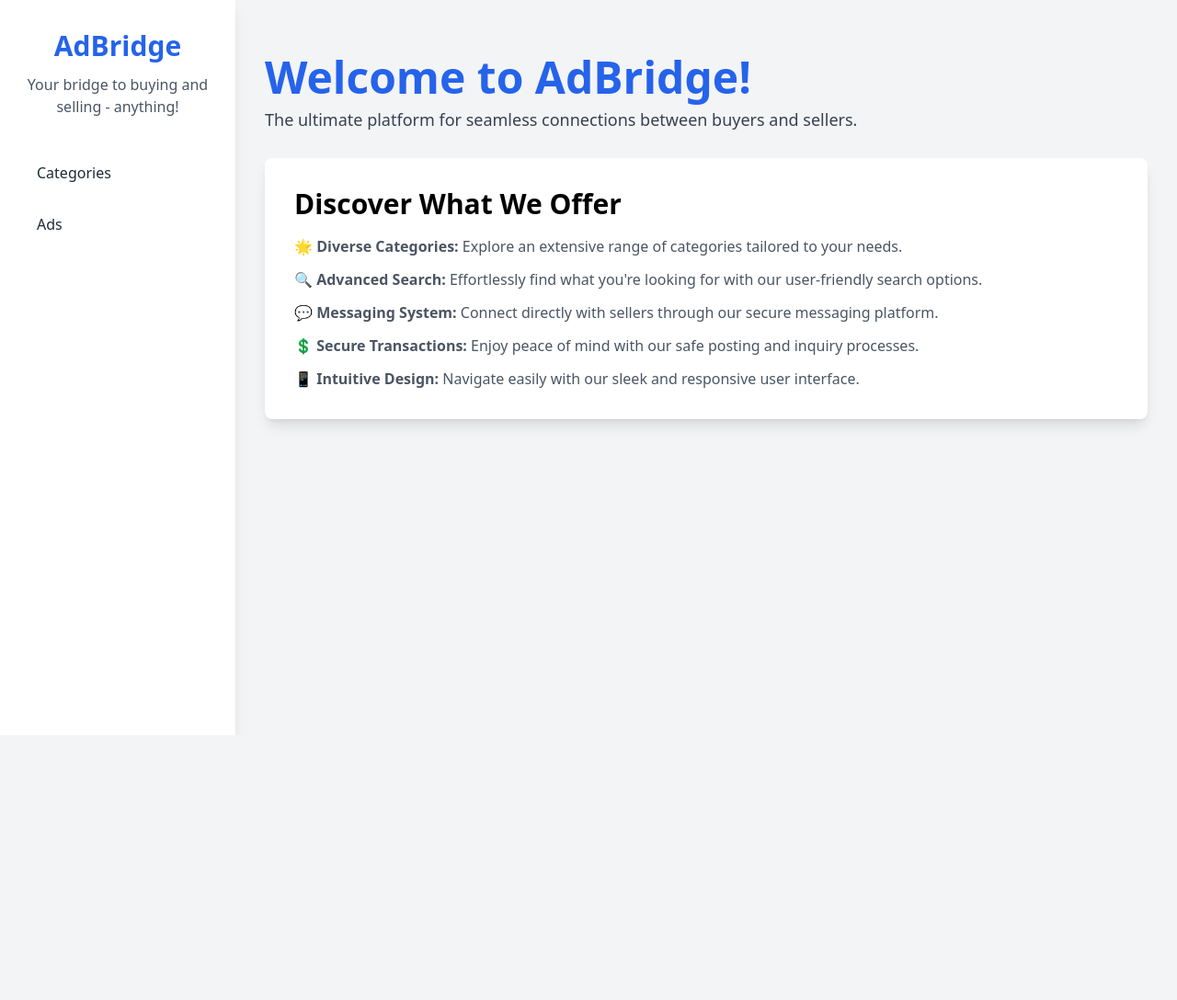
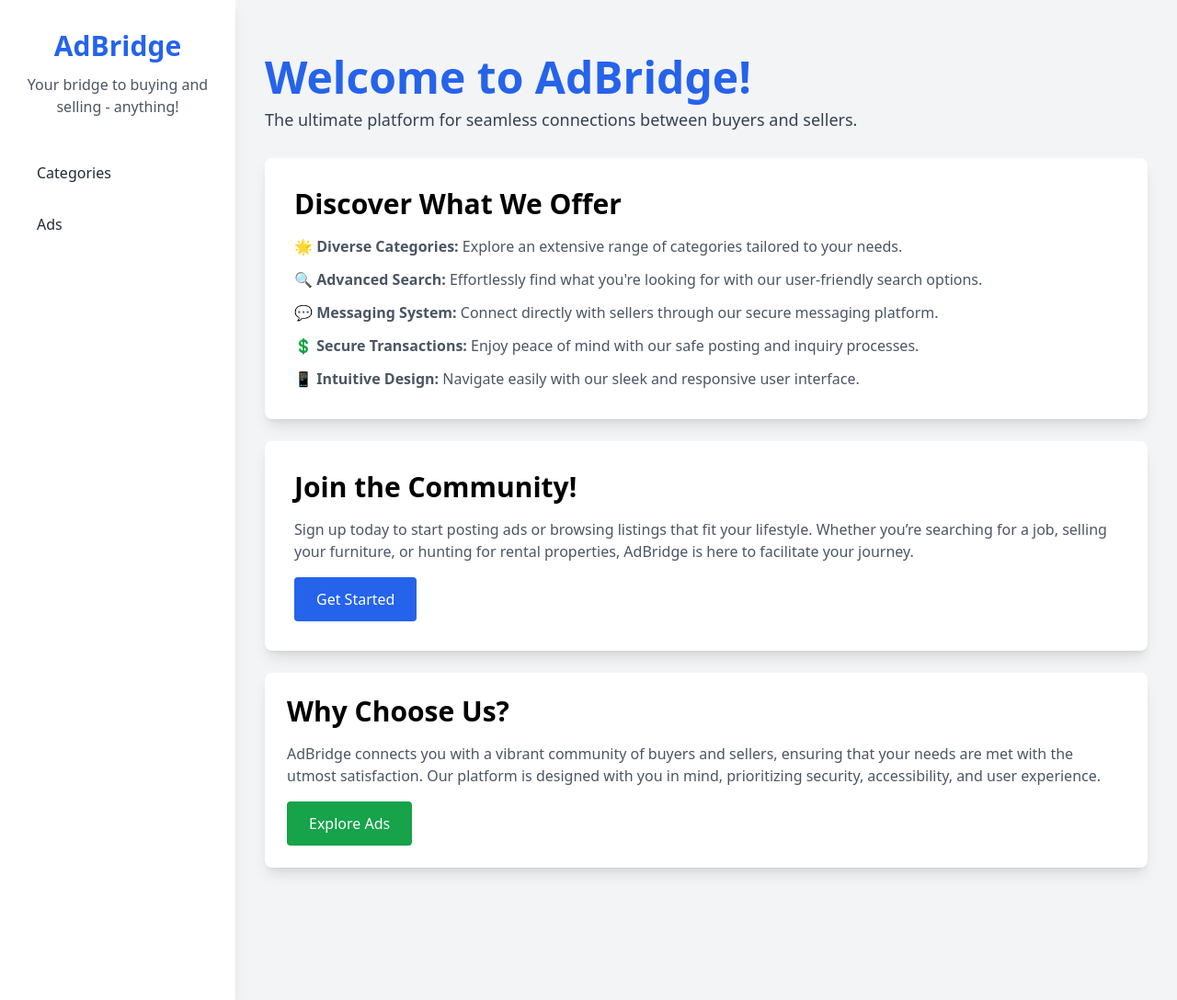
Before and after one commit to rupesh-ps/mini-project, a Django app: page / in a window 1280 px wide. Shown: the whole page at 92% size. Before the commit the page ends 463 px from the top, so only its background shows below. Run offline with Django 5.2, Linux system fonts and the light colour scheme; some libraries are stand-ins or nearby versions.

Commit message:
New homepage and implement search feature

```diff
--- a/adBridge/ads/views.py
+++ b/adBridge/ads/views.py
@@ -28,6 +28,17 @@ class AdListView(ListView):
     context_object_name = 'ads'
     paginate_by = 10
 
+    def get_queryset(self):
+        queryset = super().get_queryset()
+        search_query = self.request.GET.get('search')
+        if search_query:
+            queryset = queryset.filter(
+                    title__icontains=search_query
+            ).union(
+                queryset.filter(description__icontains=search_query)
+            )
+        return queryset
+
 class AdDetailView(DetailView):
     model = Ad
     template_name = 'ads/ad_detail.html'
--- a/adBridge/templates/ads/category_list.html
+++ b/adBridge/templates/ads/category_list.html
@@ -5,7 +5,7 @@
     <h1 class="text-2xl font-bold mb-4">Categories</h1>
     <div class="grid grid-cols-1 sm:grid-cols-2 lg:grid-cols-3 gap-4">
         {% for category in categories %}
-            <div class="bg-white rounded-lg shadow-lg overflow-hidden transition-transform transform hover:scale-105">
+            <div class="bg-white rounded-lg shadow-lg overflow-hidden transition-transform transform hover:scale-105 hover:outline">
                 <a href="{% url 'category-detail' category.id %}" class="block p-4 hover:bg-gray-100">
                     <h2 class="text-xl font-semibold">{{ category.name }}</h2>
                 </a>
--- a/adBridge/templates/base.html
+++ b/adBridge/templates/base.html
@@ -40,6 +40,22 @@
                     <li>📱 <b>Intuitive Design:</b> Navigate easily with our sleek and responsive user interface.</li>
                 </ul>
             </section>
+
+            <section class="bg-white p-8 rounded-lg shadow-lg mb-6">
+                <h3 class="text-3xl font-semibold mb-4">Join the Community!</h3>
+                <p class="mt-4 text-gray-600">
+                    Sign up today to start posting ads or browsing listings that fit your lifestyle. Whether you’re searching for a job, selling your furniture, or hunting for rental properties, AdBridge is here to facilitate your journey.
+                </p>
+                <a href="/" class="mt-4 inline-block bg-blue-600 text-white px-6 py-3 rounded hover:bg-blue-700 transition duration-300">Get Started</a>
+            </section>
+
+            <section class="bg-white p-6 rounded-lg shadow-lg">
+                <h3 class="text-3xl font-semibold mb-4">Why Choose Us?</h3>
+                <p class="mt-4 text-gray-600">
+                    AdBridge connects you with a vibrant community of buyers and sellers, ensuring that your needs are met with the utmost satisfaction. Our platform is designed with you in mind, prioritizing security, accessibility, and user experience.
+                </p>
+                <a href="{% url 'ad-list' %}" class="mt-4 inline-block bg-green-600 text-white px-6 py-3 rounded hover:bg-green-700 transition duration-300">Explore Ads</a>
+            </section>
         {% endblock content %}
         <div class="flex justify-center mt-28">
             {% include 'pagination.html' %}
```
Also changed, not shown: adBridge/templates/ads/ad_list.html (+15 -1 lines).
